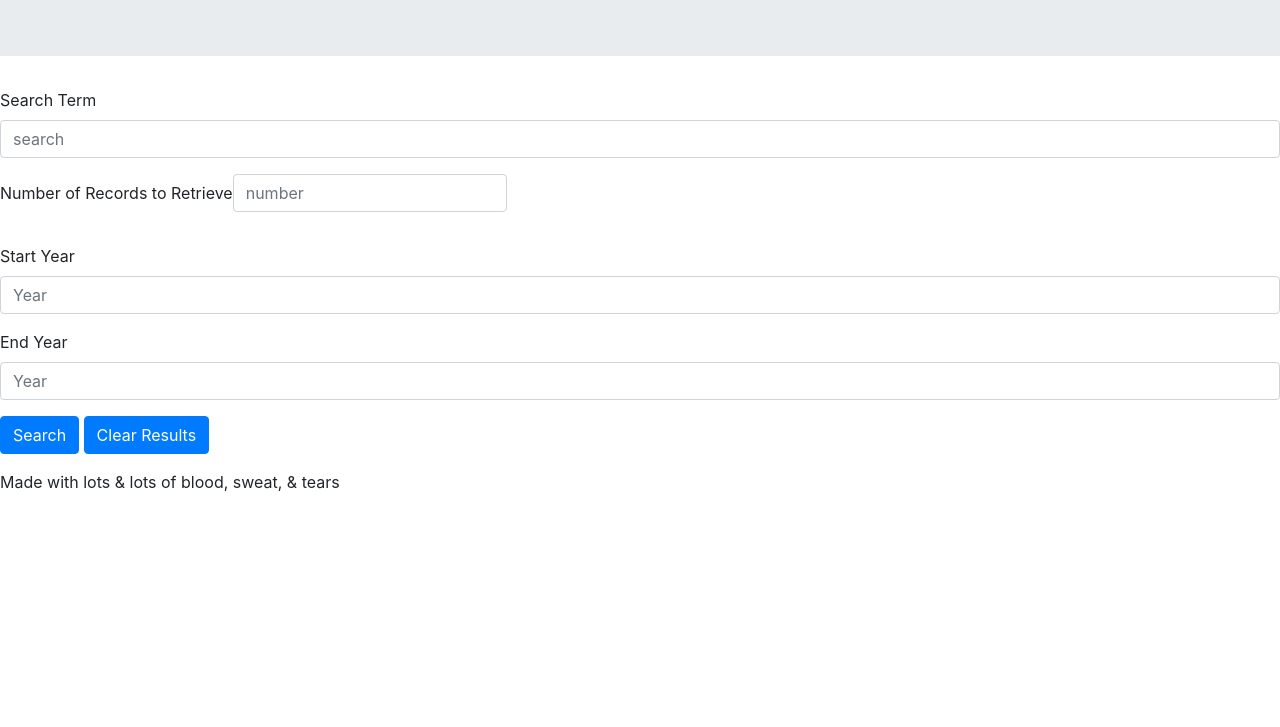
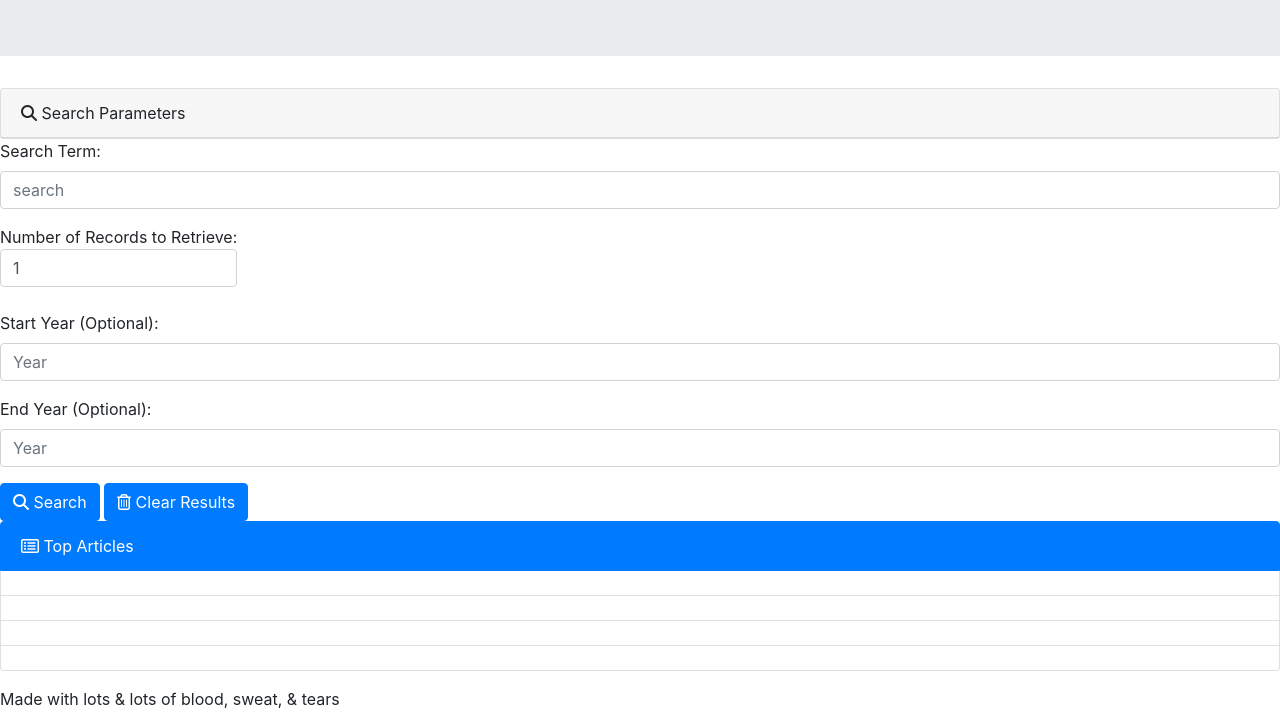
Before and after one commit to KentaroSmith/NYT-article-search, a plain HTML site: page index.html in a window 1280 px wide. Shown: the part 147-874 px from the top of the page. Before the commit the page ends 800 px from the top, so only its background shows below. Drawn offline with nearby package versions, Linux system fonts and the light colour scheme.

Commit message:
updating html formatting including form, adding icons, etc.

```diff
--- a/index.html
+++ b/index.html
@@ -11,47 +11,75 @@
     <script src="https://code.jquery.com/jquery-3.4.1.slim.js"
         integrity="sha256-BTlTdQO9/fascB1drekrDVkaKd9PkwBymMlHOiG+qLI=" crossorigin="anonymous"></script>
 
+    <!--Font Awesome-->
+    <script src="https://kit.fontawesome.com/ef78956514.js"></script>
+
     <!--Bootstrap style sheet-->
     <link rel="stylesheet" href="https://stackpath.bootstrapcdn.com/bootstrap/4.3.1/css/bootstrap.min.css"
         integrity="sha384-ggOyR0iXCbMQv3Xipma34MD+dH/1fQ784/j6cY/iJTQUOhcWr7x9JvoRxT2MZw1T" crossorigin="anonymous">
+
 </head>
 
 <body>
     <div class="jumbotron jumbotron-fluid">
         <div class="container">
-            <h1 class="display-4">New York Times Search</h1>
+            <h1 class="display-4"><i class="far fa-newspaper"></i>New York Times Search</h1>
         </div>
     </div>
 
     <div id="search-parameters">
+        <div class="card">
+            <div class="card-header"> <i class="fas fa-search"></i> Search Parameters</div>
+        </div>
+    </div>
     <form>
         <div class="form-group">
-                <label for="searchterm">Search Term</label>
+            <label for="searchterm"> Search Term: </label>
             <input type="search" class="form-control" id="search-term" placeholder="search">
         </div>
         <div class="form-group">
-                <label for="recordnumber">Number of Records to Retrieve<label>
-                        <input type="number" class="form-control" id="num-of-records" placeholder="number">
+            <label for="recordnumber">Number of Records to Retrieve:
+                <select type="search" class="form-control" id="num-of-records">
+                    <option>1</option>
+                    <option>2</option>
+                    <option>3</option>
+                    <option>4</option>
+                    <option>5</option>
+                    <option>6</option>
+                    <option>7</option>
+                    <option>8</option>
+                    <option>9</option>
+                    <option>10</option>
+                </select>
+            </label>
         </div>
         <div class="form-group">
-                <label for="startyear">Start Year</label>
+            <label for="startyear">Start Year (Optional): </label>
             <input type="number" class="form-control" id="start-year" placeholder="Year">
         </div>
         <div class="form-group">
-                <label for="endyear">End Year</label>
+            <label for="endyear">End Year (Optional): </label>
             <input type="number" class="form-control" id="end-year" placeholder="Year">
         </div>
 
 
 
         </div>
-    <button type="search" class="btn btn-primary" id="search">Search</button>
-    <button type="clear results" class="btn btn-primary" id="clear-results">Clear Results</button>
+        <button type="search" class="btn btn-primary" id="search"><i class="fas fa-search"></i> Search</button>
+        <button type="clear results" class="btn btn-primary" id="clear-results"><i class="far fa-trash-alt"></i> Clear
+            Results</button>
     </form>
     </div>
 
     <div id="top-articles">
-
+        <div class="list-group">
+            <a href="#" class="list-group-item list-group-item-action active"><i class="far fa-list-alt"></i> Top
+                Articles</a>
+            <a href="#" class="list-group-item list-group-item-action"></a>
+            <a href="#" class="list-group-item list-group-item-action"></a>
+            <a href="#" class="list-group-item list-group-item-action"></a>
+            <a href="#" class="list-group-item list-group-item-action disabled" tabindex="-1" aria-disabled="true"></a>
+        </div>
     </div>
 
     <!--Sticky Footer-->
```
Lines whose indentation alone changed are shown as unchanged.
